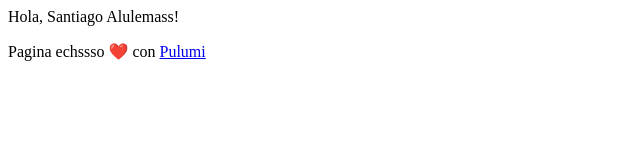
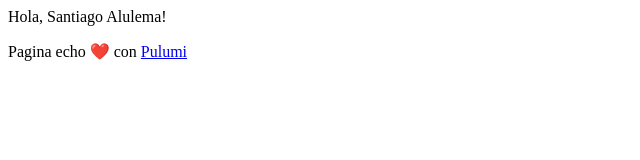
Before and after one commit to santiagoaluas/pulumiSantiago, a plain HTML site: page wwwroot/index.html in a window 1280 px wide. Shown: the whole page, without its empty margins (0-640 px from the left). Drawn offline with Linux system fonts and the light colour scheme.

Commit message:
cambio nuevo

```diff
--- a/wwwroot/index.html
+++ b/wwwroot/index.html
@@ -2,5 +2,5 @@
     <title>Hello S3</title><meta charset="UTF-8">
     <link rel="shortcut icon" href="/favicon.png" type="image/png">
 </head>
-<body><p>Hola, Santiago Alulemass!</p><p>Pagina echssso ❤️ con <a href="https://pulumi.com">Pulumi</a></p>
+<body><p>Hola, Santiago Alulema!</p><p>Pagina echo ❤️ con <a href="https://pulumi.com">Pulumi</a></p>
 </body></html>
```
Also changed, not shown: 2 other files.
